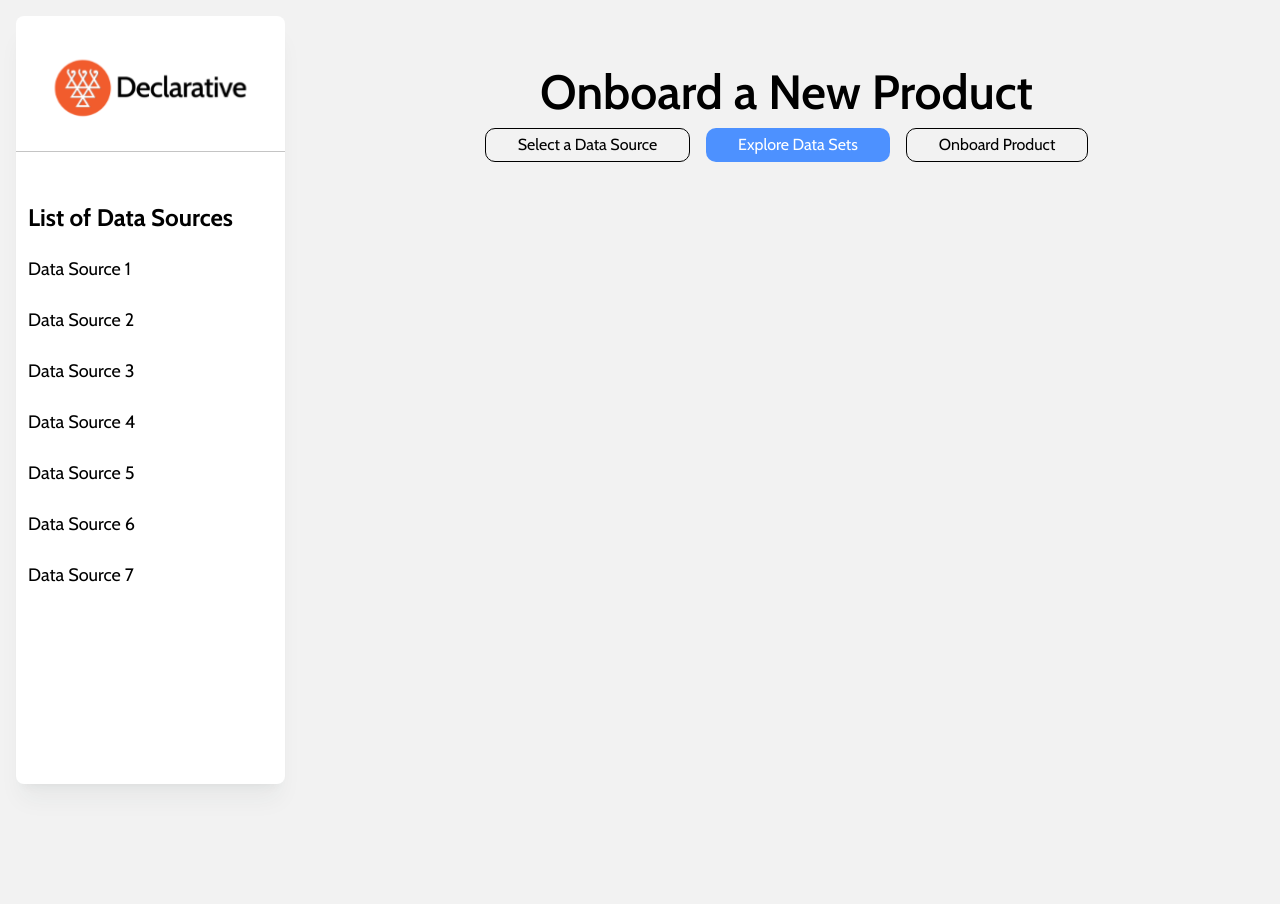
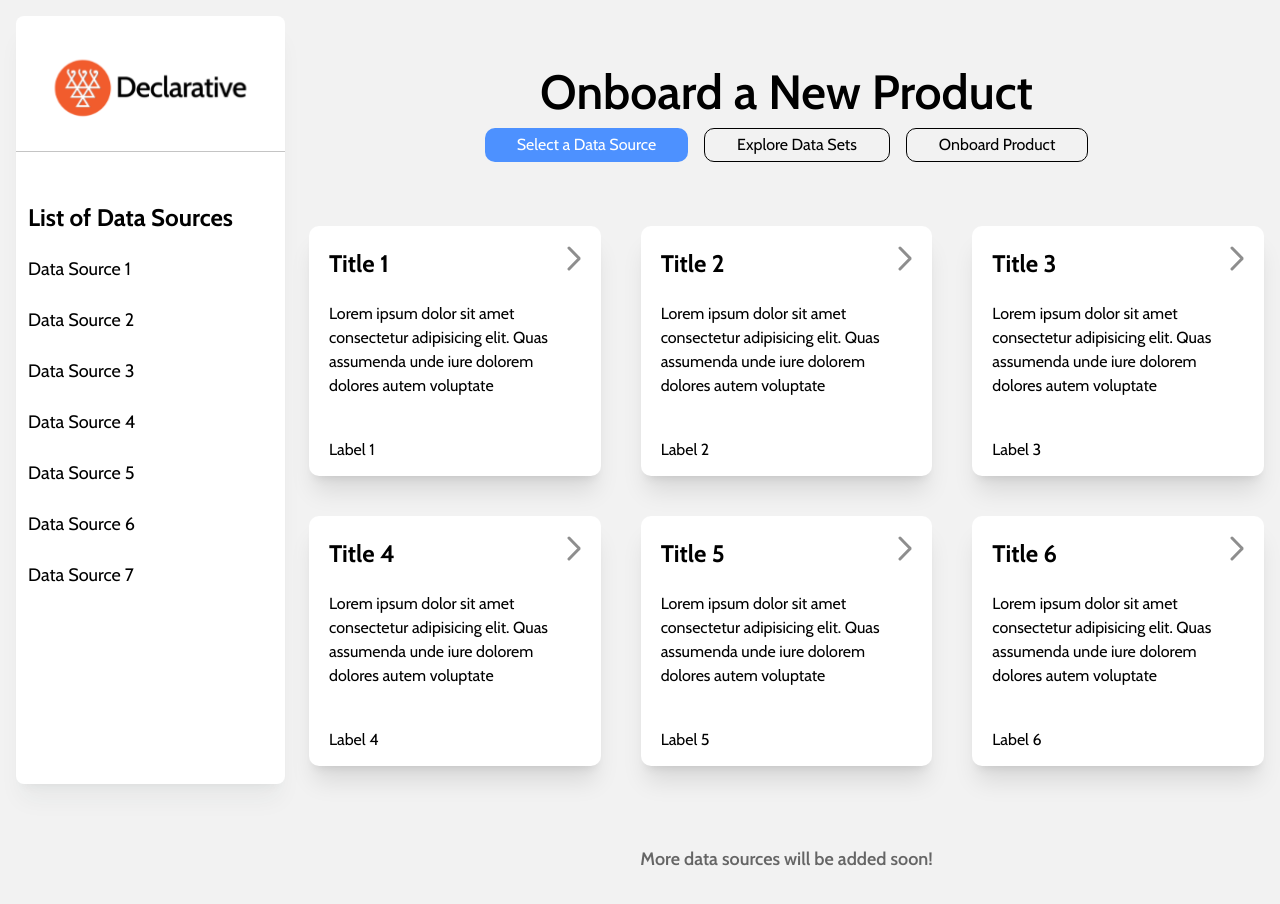
Before and after one commit to Umang1302/declarative, a Next.js app: page /onboarding in a window 1280 px wide. Both pictures are taken after a click on the button "Continue". Shown: the top 904 px of the page. Built offline with nearby package versions, Linux system fonts and the light colour scheme.

Commit message:
4/7/2023

```diff
--- a/src/components/onboarding/Page1.tsx
+++ b/src/components/onboarding/Page1.tsx
@@ -4,6 +4,7 @@ import {
   TabsBody,
   Tab,
   TabPanel,
+  Card,
 } from "@material-tailwind/react";
 import React, { useEffect, useState } from "react";
 import OverviewTable from "../product/OverviewTab";
@@ -27,8 +28,83 @@ export default function TransparentTabs({
     setVal(`Data Source ${arr[arr.length - 1]}`);
   }, [pathname]);
 
+  const [showNext, setShowNext] = useState(false);
+  const categoryData = [
+    {
+      title: "Title 1",
+      label: "Label 1",
+      description: "Description 1",
+    },
+    {
+      title: "Title 2",
+      label: "Label 2",
+      description: "Description 2",
+    },
+    {
+      title: "Title 3",
+      label: "Label 3",
+      description: "Description 3",
+    },
+    {
+      title: "Title 4",
+      label: "Label 4",
+      description: "Description 4",
+    },
+    {
+      title: "Title 5",
+      label: "Label 5",
+      description: "Description 5",
+    },
+    {
+      title: "Title 6",
+      label: "Label 6",
+      description: "Description 6",
+    },
+  ];
+
   return (
     <>
+      {showNext ? (
+        <>
+          <div className="grid grid-cols-3 mt-[4rem] gap-x-10 gap-y-10">
+            {categoryData.map((item, index) => (
+              <div
+                key={index}
+                className="bg-white cursor-pointer rounded-[10px] shadow-xl h-[250px] p-5"
+              >
+                <div className="flex justify-between">
+                  <p className="text-[24px] font-[900]">{item.title}</p>
+                  <svg
+                    width="14"
+                    height="25"
+                    viewBox="0 0 14 25"
+                    fill="none"
+                    xmlns="http://www.w3.org/2000/svg"
+                  >
+                    <path
+                      d="M2 2L11.7596 11.9346C11.8355 12.0071 11.896 12.0947 11.9373 12.192C11.9787 12.2892 12 12.394 12 12.5C12 12.606 11.9787 12.7108 11.9373 12.808C11.896 12.9053 11.8355 12.9929 11.7596 13.0654L2 23"
+                      stroke="#8E8E8E"
+                      stroke-width="3"
+                      stroke-linecap="round"
+                      stroke-linejoin="round"
+                    />
+                  </svg>
+                </div>
+                <div className="mt-5 text-[16px]">
+                  <p>
+                    Lorem ipsum dolor sit amet consectetur adipisicing elit.
+                    Quas assumenda unde iure dolorem dolores autem voluptate
+                  </p>
+                </div>
+                <div className="mt-10">{item.label}</div>
+              </div>
+            ))}
+          </div>
+          <div className="text-[#656565] flex justify-center text-[18px] mt-[5rem] font-[600]">
+            <p>More data sources will be added soon!</p>
+          </div>
+        </>
+      ) : (
         <div
           className={`w-full relative flex flex-col gap-y-3 items-center justify-center h-[70vh] py-3`}
         >
@@ -48,17 +124,18 @@ export default function TransparentTabs({
           <div className="w-full flex justify-center mt-4">
             <button
               onClick={() => {
-              setSelected(1);
+                setShowNext(true);
               }}
               className="bg-[#F65A27] w-[14%] rounded-[10px] text-[18px] text-white"
             >
               Continue
             </button>
           </div>
-        <div className="text-[#656565] absolute flex justify-center bottom-0 text-[18px] font-[600] mt-[8rem]">
+          <div className="text-[#656565] absolute flex justify-center -bottom-[5rem] text-[18px] font-[600]">
             <p>More data sources will be added soon!</p>
           </div>
         </div>
+      )}
     </>
   );
 }
--- /dev/null
+++ b/src/components/onboarding/Page2.tsx
@@ -0,0 +1,62 @@
+import {
+  Tabs,
+  TabsHeader,
+  TabsBody,
+  Tab,
+  TabPanel,
+} from "@material-tailwind/react";
+import React, { useEffect, useState } from "react";
+import OverviewTable from "../product/OverviewTab";
+import { Cabin } from "next/font/google";
+import Intents from "../product/Intents";
+import DataTab from "../data/DataTab";
+import { usePathname } from "next/navigation";
+const cabin = Cabin({ subsets: ["latin"] });
+
+export default function TransparentTabs({
+  dataSetVal,
+  setDataSetVal,
+  setSelected,
+}: any) {
+  const pathname = usePathname();
+
+  const [val, setVal] = useState("");
+
+  useEffect(() => {
+    const arr = pathname.split("/");
+    setVal(`Data Source ${arr[arr.length - 1]}`);
+  }, [pathname]);
+
+  return (
+    <>
+      <div className={`w-full relative flex justify-center  py-3`}>
+        <div className="text-[#656565] font-[600] text-[18px]">
+          Name your Data Source
+        </div>
+        <div className="w-full flex justify-center">
+          <input
+            value={val}
+            type="text"
+            onChange={(e) => {
+              setVal(e.target.value);
+            }}
+            className="rounded-[10px] text-[24px] text-center py-1 w-[30%] flex justify-center items-center outline-none"
+          />
+        </div>
+        <div className="w-full flex justify-center mt-4">
+          <button
+            onClick={() => {
+              setSelected(1);
+            }}
+            className="bg-[#F65A27] w-[14%] rounded-[10px] text-[18px] text-white"
+          >
+            Continue
+          </button>
+        </div>
+        <div className="text-[#656565] absolute flex justify-center bottom-0 text-[18px] font-[600] mt-[8rem]">
+          <p>More data sources will be added soon!</p>
+        </div>
+      </div>
+    </>
+  );
+}
```
Also changed, not shown: public/rightSideArrow.svg (added). Lines whose indentation alone changed are shown as unchanged.
